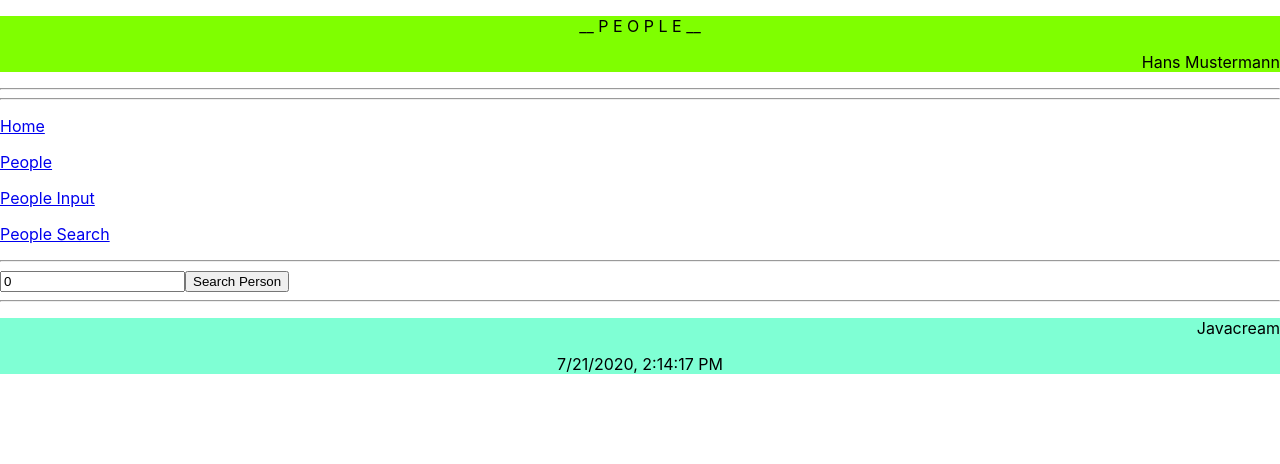
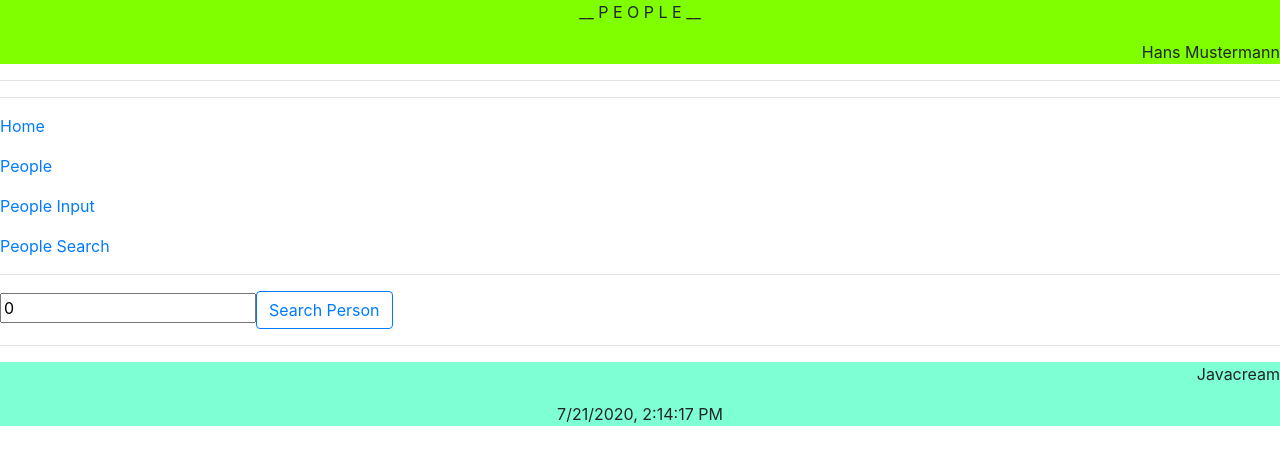
Before and after one commit to Javacream/org.javacream.training.react, a React (Create React App) app in the folder training/: page /peopleSearch in a window 1280 px wide. Shown: the top 464 px of the page. Built offline with nearby package versions, Linux system fonts and the light colour scheme.

Commit message:
update typescript to 3.9, install bootstrap

```diff
--- a/training/package.json
+++ b/training/package.json
@@ -9,13 +9,16 @@
     "@types/jest": "^24.9.1",
     "@types/node": "^12.12.54",
     "@types/react": "^16.9.46",
+    "@types/react-bootstrap": "^0.32.22",
     "@types/react-dom": "^16.9.8",
     "@types/react-router-dom": "^5.1.5",
+    "bootstrap": "^4.5.2",
     "react": "^16.13.1",
+    "react-bootstrap": "^1.3.0",
     "react-dom": "^16.13.1",
     "react-router-dom": "^5.2.0",
     "react-scripts": "3.4.3",
-    "typescript": "^3.7.5"
+    "typescript": "^3.9"
   },
   "scripts": {
     "start": "react-scripts start",
--- a/training/src/App.tsx
+++ b/training/src/App.tsx
@@ -1,5 +1,6 @@
 import React from 'react';
 import './App.css';
+import 'bootstrap/dist/css/bootstrap.min.css';
 import HeaderComponent from './people/components/HeaderComponent'
 import FooterComponent from './people/components/FooterComponent'
 import ContentComponent from './people/components/ContentComponent'
--- a/training/src/people/components/PersonSearchComponent.tsx
+++ b/training/src/people/components/PersonSearchComponent.tsx
@@ -1,4 +1,6 @@
-import React, { FormEvent, ChangeEvent } from 'react'
+import React, { ChangeEvent } from 'react'
+import Button from 'react-bootstrap/Button'
+
 import {peopleModel} from '../ApplicationContext'
 import { Person } from '../model/People'
 import PersonComponent from './PersonComponent'
@@ -18,7 +20,7 @@ export default class PersonSearchFormComponent extends React.PureComponent<{}, s
       }
     }
 
-    handleFormSubmit = (event:FormEvent<HTMLElement>) => {
+    handleFormSubmit = (event:any) => {
       event.preventDefault();
       const searchResult = peopleModel.findById(Number(this.state.fields.id))
       this.setState({result: searchResult})
@@ -37,10 +39,8 @@ export default class PersonSearchFormComponent extends React.PureComponent<{}, s
       }
       return (
         <>
-        <form onSubmit={this.handleFormSubmit}>
-          <input placeholder="Id" name="id" value={this.state.fields.id} onChange={this.handleChange}></input>
-          <input type="submit" value="Search Person"/>
-        </form>
+        <input placeholder="Id" name="id" value={this.state.fields.id} onChange={this.handleChange}></input>
+        <Button variant="outline-primary" onClick={this.handleFormSubmit}>Search Person</Button>
         {searchResultHtml}
         </>
       )
```
Also changed, not shown: 1 other file (tests, documents, lock files or other folders).
